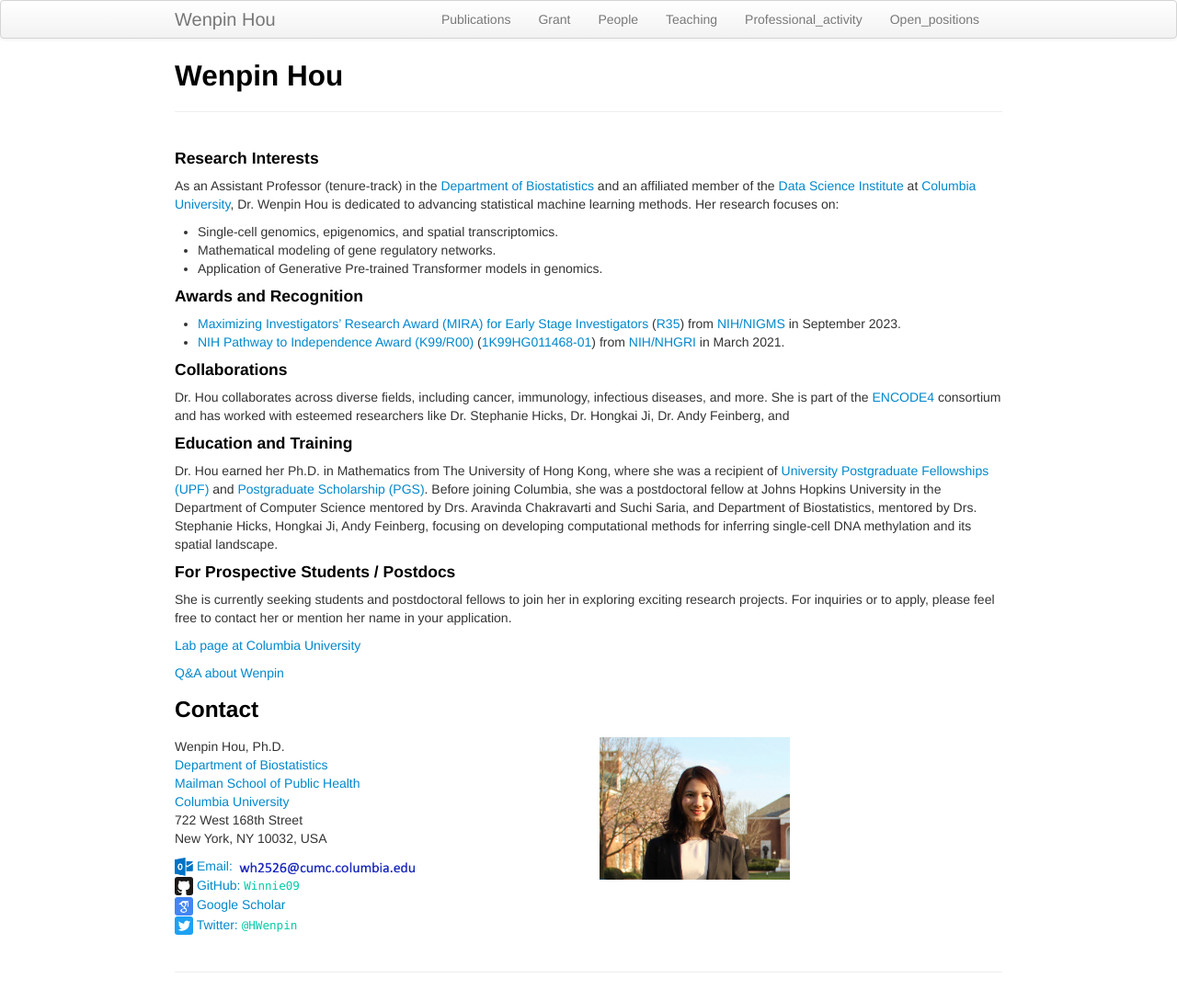
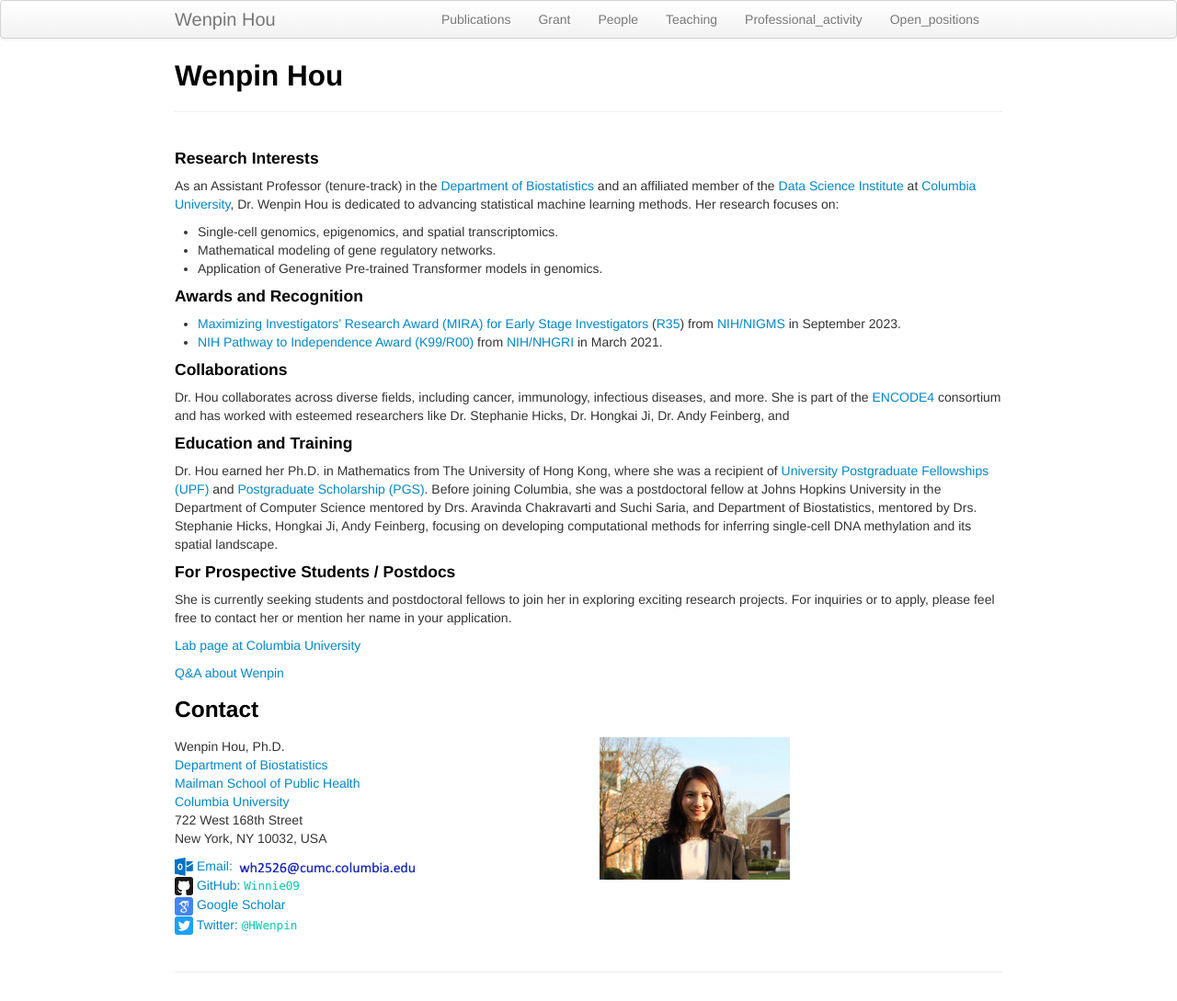
Before and after one commit to Winnie09/Wenpin_Hou, a Jekyll site: the page built from index.md, in a window 1280 px wide. Shown: the whole page at 92% size. Built offline with Jekyll 4.4.1, drawn with Linux system fonts in a browser that asks for light colours.

Commit message:
edit About

```diff
--- a/index.md
+++ b/index.md
@@ -11,7 +11,7 @@
 
 #### Awards and Recognition
 - [Maximizing Investigators’ Research Award (MIRA) for Early Stage Investigators](https://grants.nih.gov/grants/guide/pa-files/PAR-20-117.html) ([R35](https://reporter.nih.gov/search/Ym09DhMfd0-tUjFN97zw_w/project-details/10712174)) from [NIH/NIGMS](https://www.nigms.nih.gov/) in September 2023.
-- [NIH Pathway to Independence Award (K99/R00)](https://grants.nih.gov/grants/guide/pa-files/PA-20-188.html) ([1K99HG011468-01](https://reporter.nih.gov/search/cHJfn5jyOUy-E1JZ1vBQlg/project-details/10104023)) from [NIH/NHGRI](https://www.genome.gov/) in March 2021.
+- [NIH Pathway to Independence Award (K99/R00)](https://grants.nih.gov/grants/guide/pa-files/PA-20-188.html) from [NIH/NHGRI](https://www.genome.gov/) in March 2021.
 
 #### Collaborations
 Dr. Hou collaborates across diverse fields, including cancer, immunology, infectious diseases, and more. She is part of the [ENCODE4](https://www.encodeproject.org/) consortium and has worked with esteemed researchers like Dr. Stephanie Hicks, Dr. Hongkai Ji, Dr. Andy Feinberg, and
```
